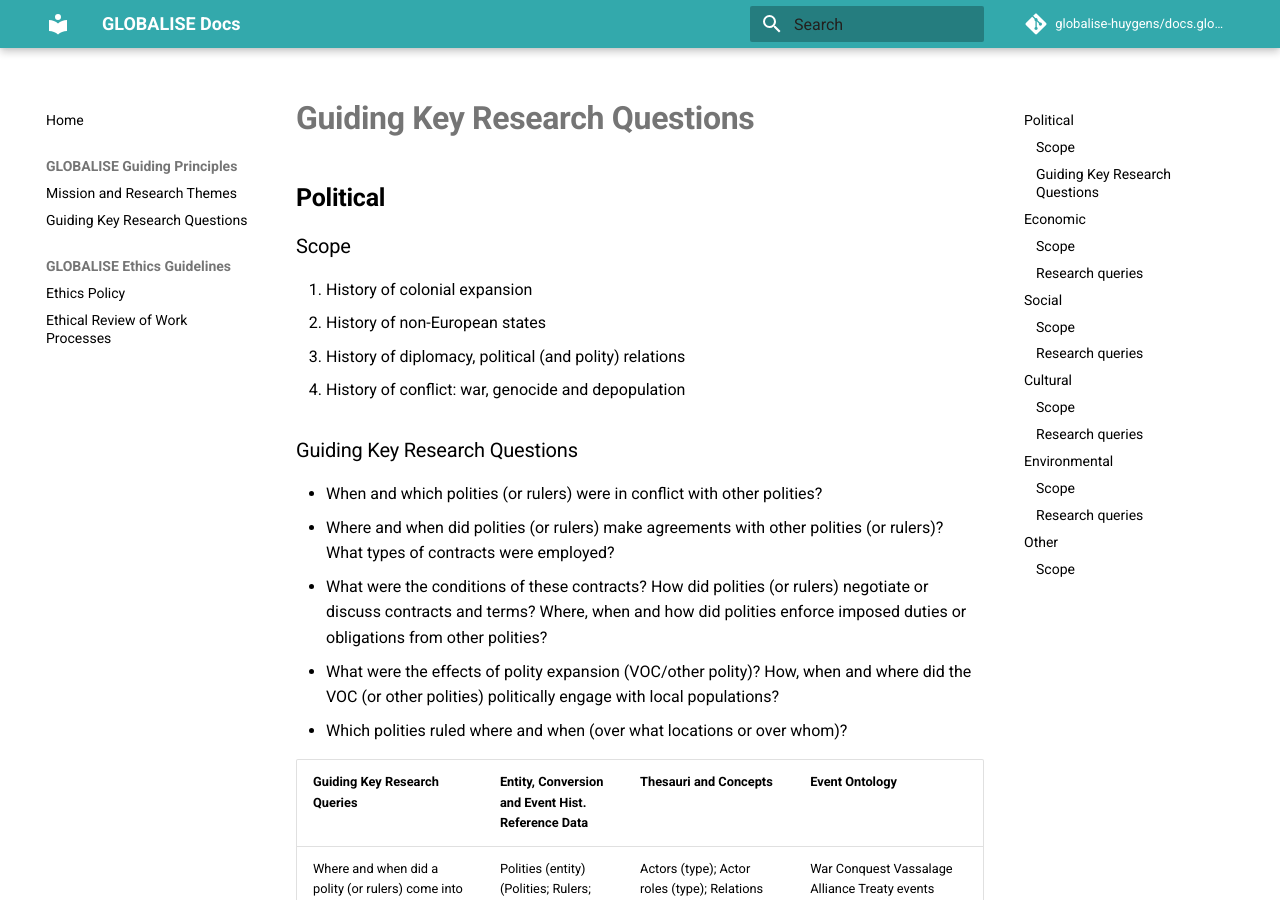
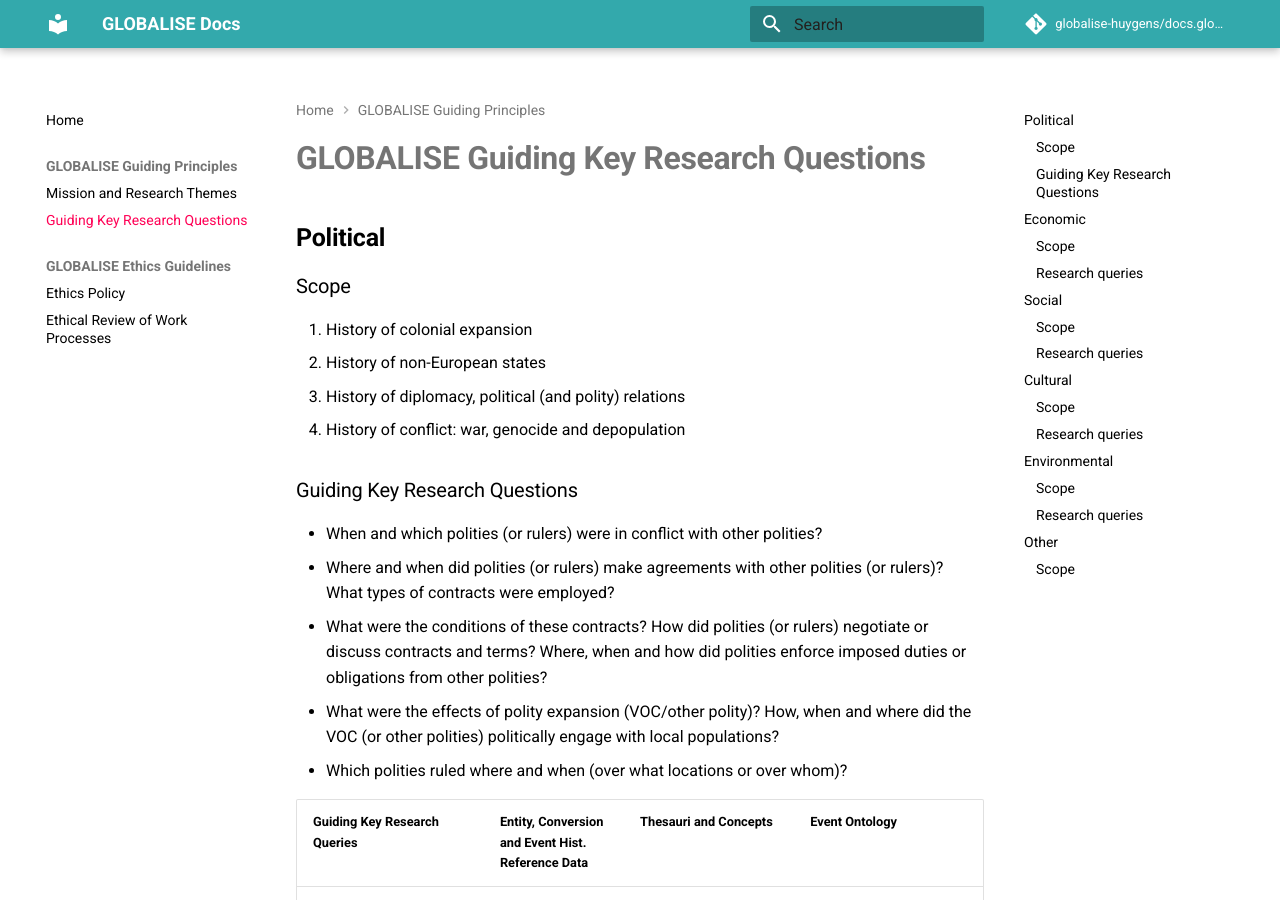
Before and after one commit to globalise-huygens/tanap.docs.globalise.huygens.knaw.nl, an MkDocs documentation site: the page built from docs/mission/themes-questions.md, in a window 1280 px wide and 900 px high. Built offline with MkDocs 1.6.1 and Material for MkDocs 9.7.7, drawn with Linux system fonts in a browser that asks for light colours; comment, search, counter and statistics services are not loaded.

Commit message:
Updated mission docs

```diff
--- a/docs/mission/themes-queries.md
+++ b/docs/mission/themes-questions.md
@@ -1,5 +1,5 @@
 
-# **Guiding Key Research Questions**
+# **GLOBALISE Guiding Key Research Questions**
 
 ## **Political**
 
```
Also changed, not shown: docs/mission/mission_researchthemes.md (renamed from docs/mission/mission_researchthemes_questions.md, +7 -7 lines).
